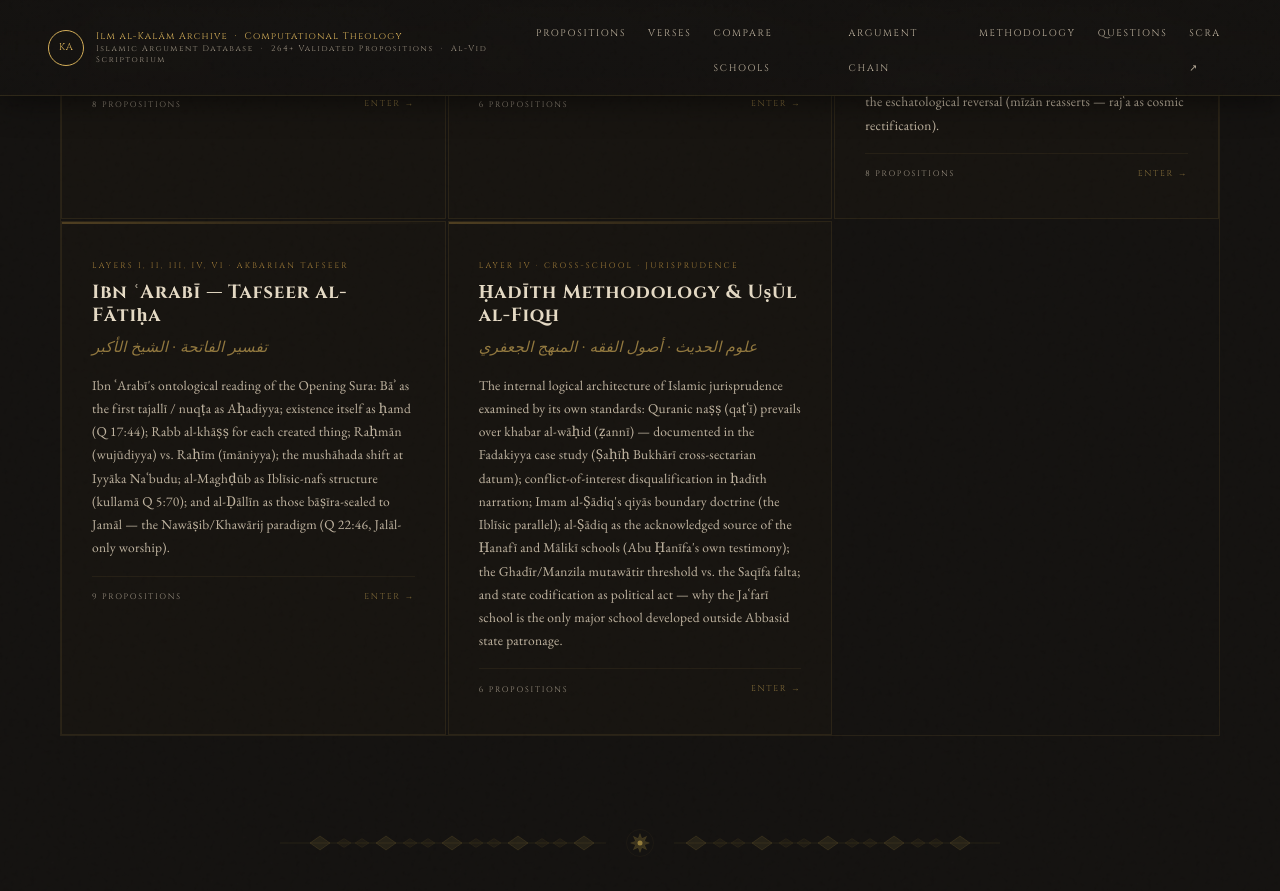
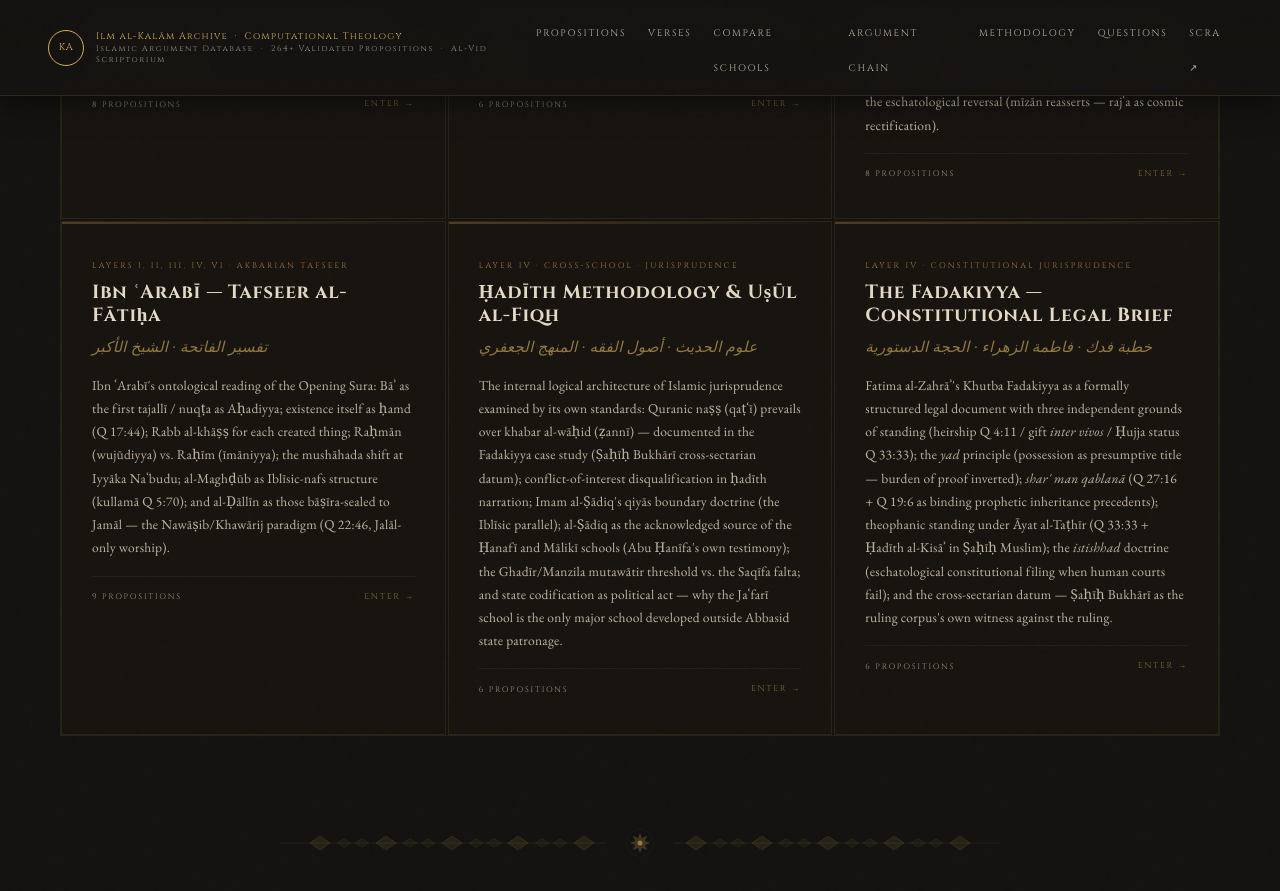
Before and after one commit to sacredcivilization/sacred-archive, a Jekyll site: the page built from propositions/index.html, in a window 1280 px wide and 900 px high, scrolled down 4563 px. Shown: the top 891 px of the window. Built offline with Jekyll 4.4.1, drawn with Linux system fonts in a browser that asks for light colours; some web fonts are replaced; some of the changed text lies outside the part shown.

Commit message:
Add T42 Fadakiyya Jurisprudence (6 props) - Fatima al-Zahra constitutional brief
FADAK-001: Three independent legal grounds (heirship Q4:11 / gift inter vivos / Hujja Q33:33)
FADAK-002: Yad principle -- possession as presumptive title, burden of proof inverted
FADAK-003: Shar man qablana -- Q27:16 + Q19:6 as binding prophetic inheritance precedent
FADAK-004: Theophanic standing -- Q33:33 Tathir + Hadith al-Kisa (Sahih Muslim 2424)
FADAK-005: Istishhad doctrine -- eschatological constitutional filing when human court fails
FADAK-006: Cross-sectarian datum -- Sahih Bukhari as witness against the ruling it records
Stats: 276+/42 topics

```diff
--- a/propositions/index.html
+++ b/propositions/index.html
@@ -11,11 +11,11 @@ description: "107+ validated Islamic theological propositions across 14 topic ar
       <div class="ornament"><span class="line a"></span><span class="dia"></span><span class="line b"></span></div>
       <p class="topic-eye">Ilm al-Kalām Archive · Proposition Index</p>
       <h1 class="topic-title-h1">All Propositions</h1>
-      <p class="topic-subtitle">270+ validated theological propositions across 41 topic areas — structured as formal argument chains with primary source citations.</p>
+      <p class="topic-subtitle">276+ validated theological propositions across 42 topic areas — structured as formal argument chains with primary source citations.</p>
       <div class="topic-stats-bar">
-        <span class="tsb-item">270+ Propositions</span>
+        <span class="tsb-item">276+ Propositions</span>
         <span class="tsb-sep">·</span>
-        <span class="tsb-item">41 Topic Areas</span>
+        <span class="tsb-item">42 Topic Areas</span>
         <span class="tsb-sep">·</span>
         <span class="tsb-item">4 Schools Covered</span>
       </div>
@@ -355,6 +355,14 @@ description: "107+ validated Islamic theological propositions across 14 topic ar
         <div class="tic-footer"><span class="tic-count">6 Propositions</span><span class="tic-enter">Enter →</span></div>
       </a>
 
+      <a href="{{ '/propositions/fadakiyya-jurisprudence/' | relative_url }}" class="topic-index-card">
+        <div class="tic-layer">Layer IV · Constitutional Jurisprudence</div>
+        <div class="tic-name">The Fadakiyya — Constitutional Legal Brief</div>
+        <div class="tic-arabic">خطبة فدك · فاطمة الزهراء · الحجة الدستورية</div>
+        <p class="tic-desc">Fatima al-Zahrāʾ's Khutba Fadakiyya as a formally structured legal document with three independent grounds of standing (heirship Q 4:11 / gift <em>inter vivos</em> / Ḥujja status Q 33:33); the <em>yad</em> principle (possession as presumptive title — burden of proof inverted); <em>shar' man qablanā</em> (Q 27:16 + Q 19:6 as binding prophetic inheritance precedents); theophanic standing under Āyat al-Taṭhīr (Q 33:33 + Ḥadīth al-Kisāʾ in Ṣaḥīḥ Muslim); the <em>istishhad</em> doctrine (eschatological constitutional filing when human courts fail); and the cross-sectarian datum — Ṣaḥīḥ Bukhārī as the ruling corpus's own witness against the ruling.</p>
+        <div class="tic-footer"><span class="tic-count">6 Propositions</span><span class="tic-enter">Enter →</span></div>
+      </a>
+
     </div>
   </div>
 
```
Also changed, not shown: propositions/fadakiyya-jurisprudence/index.html (added, +128 -0 lines).
